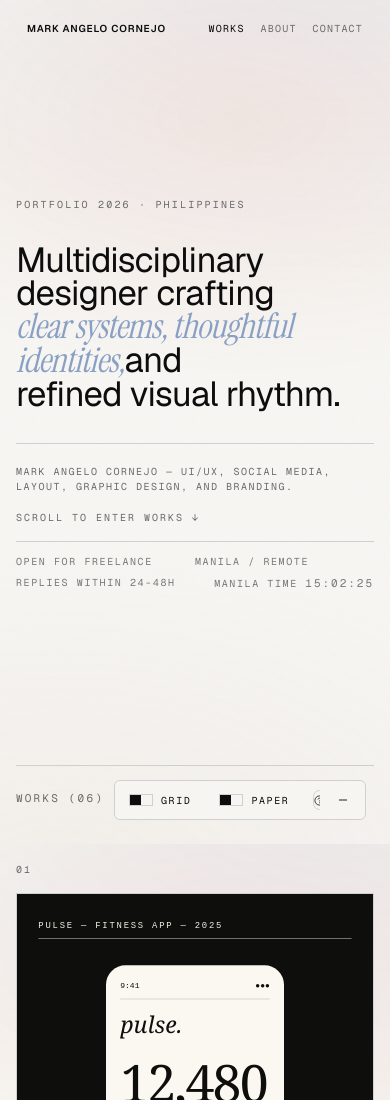
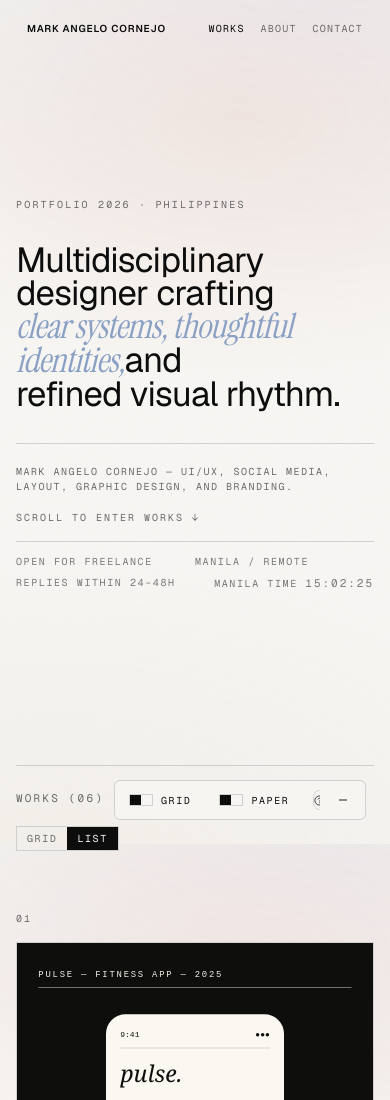
Before and after one commit to iSlowxz/creativeportfolio, a Next.js app: page / in a window 390 px wide. Shown: the top 1100 px of the page. Built offline with nearby package versions, Linux system fonts and the light colour scheme.

Commit message:
Update Works component layout by changing a div class from hidden to flex, ensuring consistent display of items across different screen sizes.

```diff
--- a/src/components/works.tsx
+++ b/src/components/works.tsx
@@ -173,7 +173,7 @@ export function Works() {
             </h2>
           </RevealSubheading>
 
-          <div className="-mx-1 hidden items-center gap-2 overflow-x-auto px-1 pb-1 md:mx-0 md:flex md:px-0">
+          <div className="-mx-1 flex items-center gap-2 overflow-x-auto px-1 pb-1 md:mx-0 md:px-0">
             <div className="inline-flex shrink-0 border hairline">
               <button
                 type="button"
```
